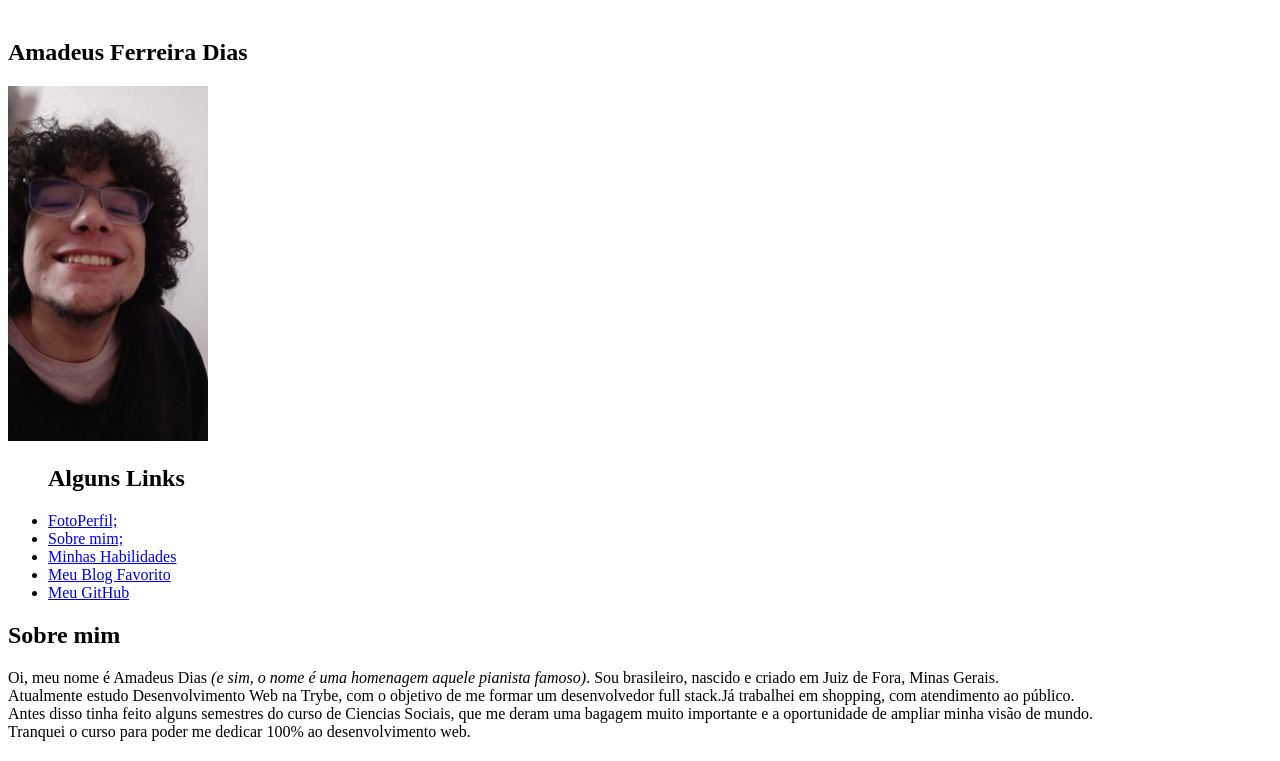
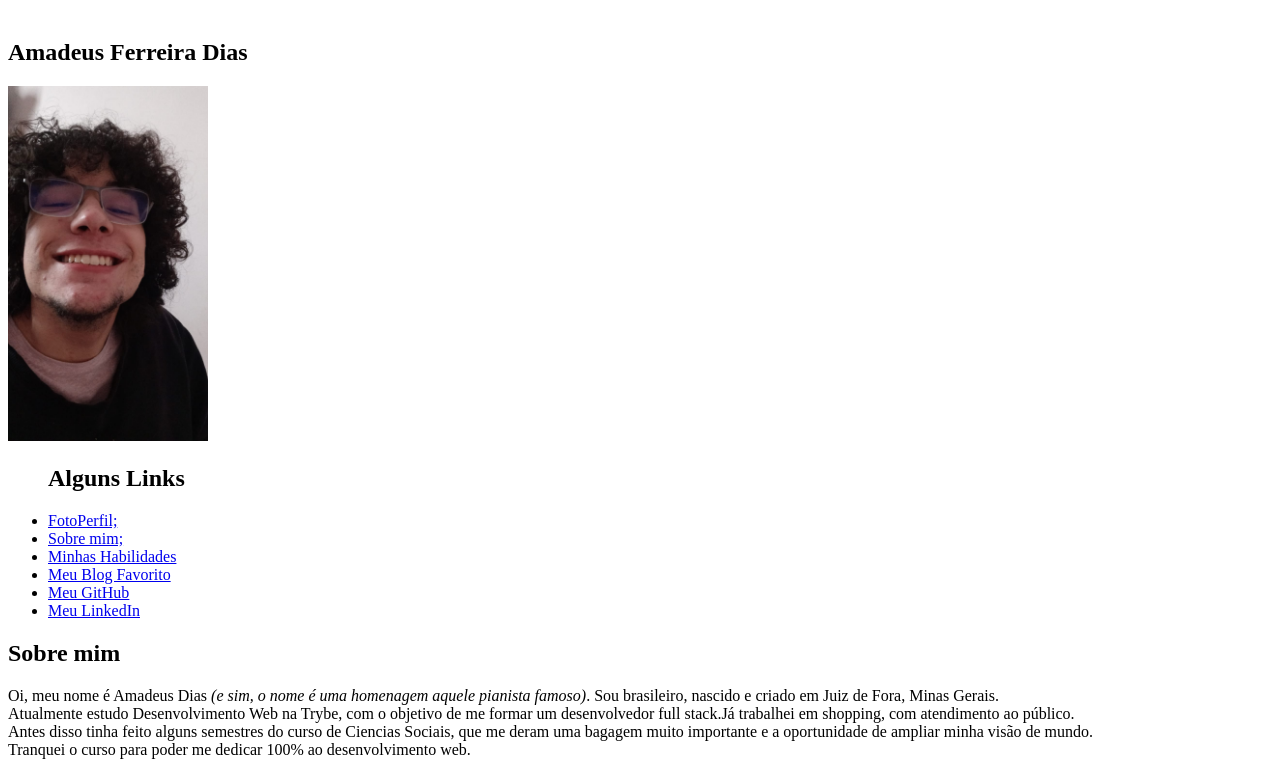
Before and after one commit to amadeusdias/amadeusdias.github.io, a plain HTML site: page index.html in a window 1280 px wide. Shown: the part 79-840 px from the top of the page. Drawn offline with Linux system fonts and the light colour scheme.

Commit message:
linkedIn

```diff
--- a/index.html
+++ b/index.html
@@ -19,6 +19,7 @@
     <li><a href="#minhahabilidades">Minhas Habilidades</a></li>
     <li><a href="https://twitter.com/ahamadeus" target="_blank">Meu Blog Favorito</a></li>
     <li><a href="https://github.com/amadeusdias" target="_blank">Meu GitHub</a></li>
+    <li><a href="https://www.linkedin.com/in/amadeus-ferreira-dias-555315177/" target="_blank">Meu LinkedIn</a></li>
 </ul>
 
 
```
